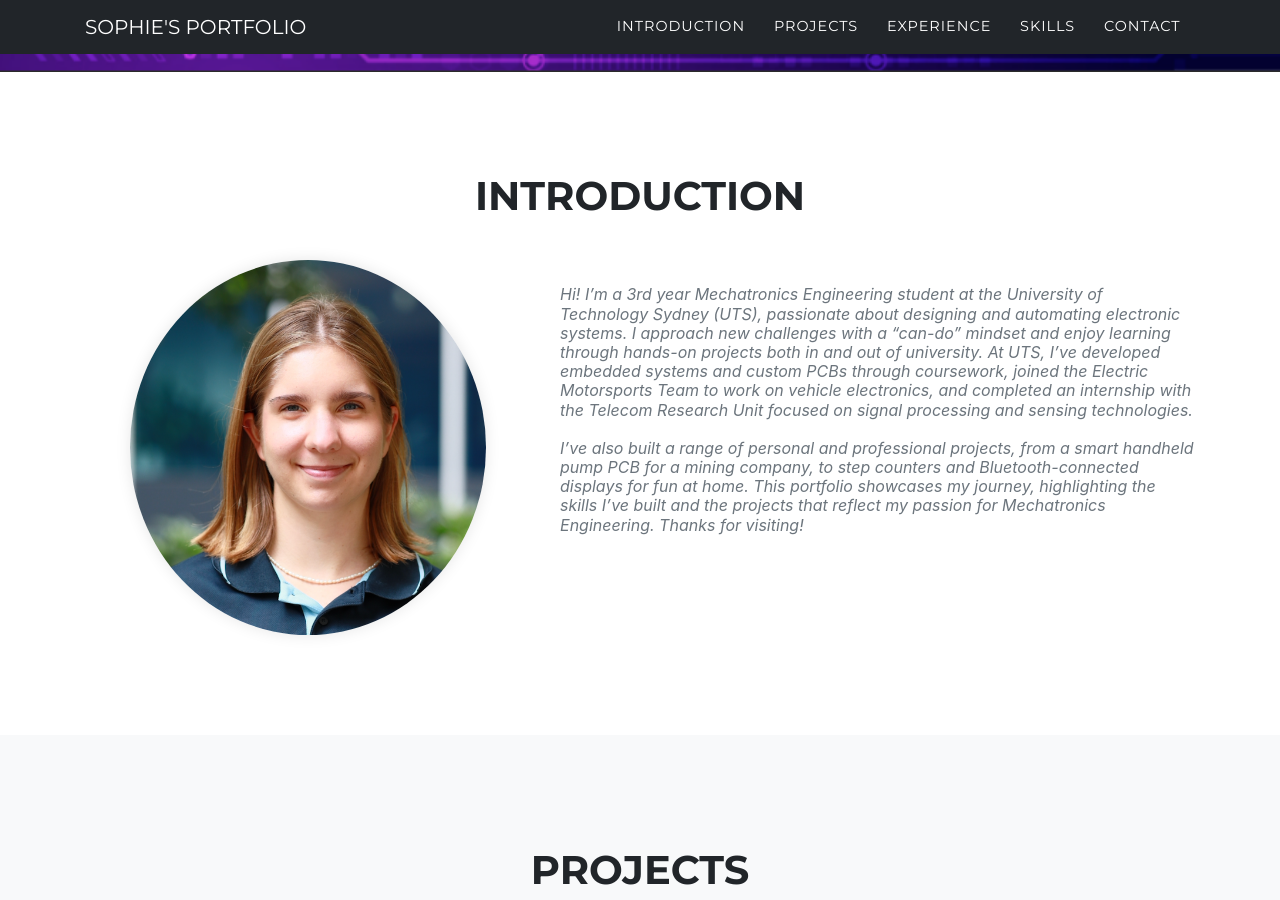
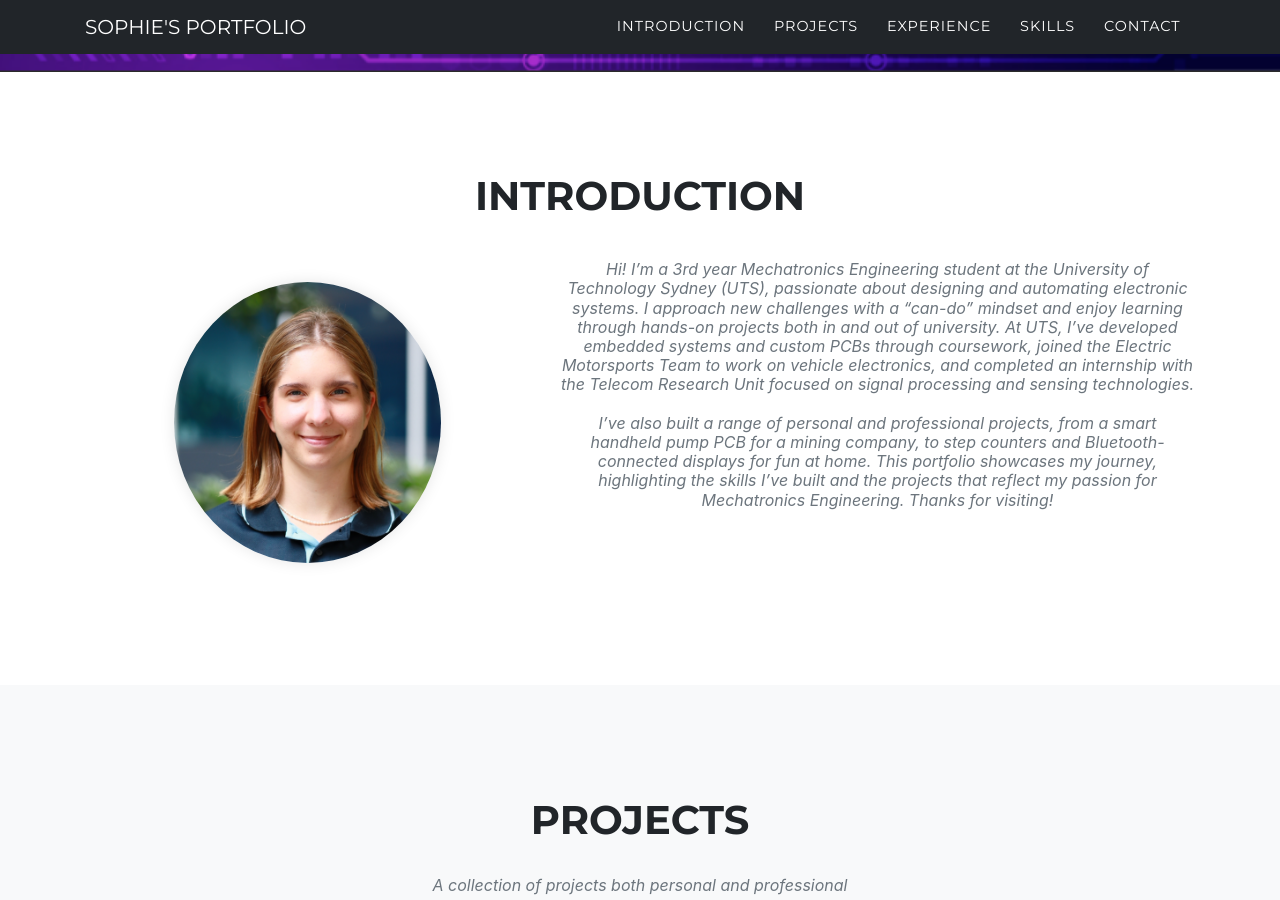
Before and after one commit to 24570335/portfolioSophieV, a Jekyll site: the page built from index.md, in a window 1280 px wide and 900 px high, scrolled down 773 px. Built offline with Jekyll 4.4.1, drawn with Linux system fonts in a browser that asks for light colours; some web fonts are replaced.

Commit message:
intro better spacing

```diff
--- a/_includes/introduction.html
+++ b/_includes/introduction.html
@@ -1,42 +1,54 @@
 <!-- introduction -->
 {% if site.locale and site.locale != "" and site.locale != nil %}
-<section class="page-section" id="{{ site.data.sitetext[site.locale].introduction.section | default: "introduction" }}">
+<section class="page-section" id="{{ site.data.sitetext[site.locale].introduction.section | default: 'introduction' }}">
+{% else %}
+<section class="page-section" id="{{ site.data.sitetext.introduction.section | default: 'introduction' }}">
+{% endif %}
   <div class="container">
     <div class="row">
       <div class="col-lg-12 text-center">
-        <h2 class="section-heading text-uppercase" style="margin-bottom: 2.5rem;">{{ site.data.sitetext[site.locale].introduction.title | default: "introduction" }}</h2>
+        <h2 class="section-heading text-uppercase" style="margin-bottom: 2.5rem;">
+          {% if site.locale and site.locale != "" and site.locale != nil %}
+            {{ site.data.sitetext[site.locale].introduction.title | default: "Introduction" }}
+          {% else %}
+            {{ site.data.sitetext.introduction.title | default: "Introduction" }}
+          {% endif %}
+        </h2>
       </div>
     </div>
+
     <div class="row align-items-center">
-      <div class="col-md-5 text-center">
-        <img src="assets/img/me.png" alt="Portrait of Sophie Vuillemin" class="img-fluid rounded-circle" style="max-width: 80%; box-shadow: 0 0 15px rgba(0,0,0,0.1);">
+
+      <!-- Photo: full width on mobile, 5 cols on desktop -->
+      <div class="col-12 col-md-5 text-center mb-4 mb-md-0">
+        <img
+          src="assets/img/me.png"
+          alt="Portrait of Sophie Vuillemin"
+          class="img-fluid rounded-circle"
+          style="max-width: 60%; max-width: min(60%, 280px); box-shadow: 0 0 15px rgba(0,0,0,0.1);"
+        >
       </div>
 
-      <div class="col-md-7">
-        <h3 class="section-subheading text-muted">{{ site.data.sitetext[site.locale].introduction.text | default: "" }}</h3>
-        <div class="large text-muted">{{ site.data.sitetext[site.locale].introduction.body | markdownify }}</div>
+      <!-- Text: full width on mobile, 7 cols on desktop -->
+      <div class="col-12 col-md-7 px-4 px-md-3">
+        {% if site.locale and site.locale != "" and site.locale != nil %}
+          <h3 class="section-subheading text-muted text-center text-md-start">
+            {{ site.data.sitetext[site.locale].introduction.text | default: "" }}
+          </h3>
+          <div class="large text-muted">
+            {{ site.data.sitetext[site.locale].introduction.body | markdownify }}
+          </div>
+        {% else %}
+          <h3 class="section-subheading text-muted text-center text-md-start">
+            {{ site.data.sitetext.introduction.text | default: "" }}
+          </h3>
+          <div class="large text-muted">
+            {{ site.data.sitetext.introduction.body | markdownify }}
+          </div>
+        {% endif %}
       </div>
+
     </div>
   </div>
 </section>
-{% else %}
-<section class="page-section" id="{{ site.data.sitetext.introduction.section | default: "introduction" }}">
-  <div class="container">
-    <div class="row">
-      <div class="col-lg-12 text-center">
-        <h2 class="section-heading text-uppercase"  style="margin-bottom: 2.5rem;">{{ site.data.sitetext.introduction.title | default: "introduction" }}</h2>
-      </div>
-    </div>
-    <div class="row align-items-center">
-      <div class="col-md-5 text-center">
-        <img src="assets/img/me.png" alt="Portrait of Sophie Vuillemin" class="img-fluid rounded-circle" style="max-width: 80%; box-shadow: 0 0 15px rgba(0,0,0,0.1);">
-      </div>
-      <div class="col-md-7">
-        <h3 class="section-subheading text-muted">{{ site.data.sitetext.introduction.text | default: "" }}</h3>
-        <div class="large text-muted">{{ site.data.sitetext.introduction.body | markdownify }}</div>
-      </div>
-    </div>
-  </div>
-</section>
-{% endif %}
 <!-- End introduction -->
```
